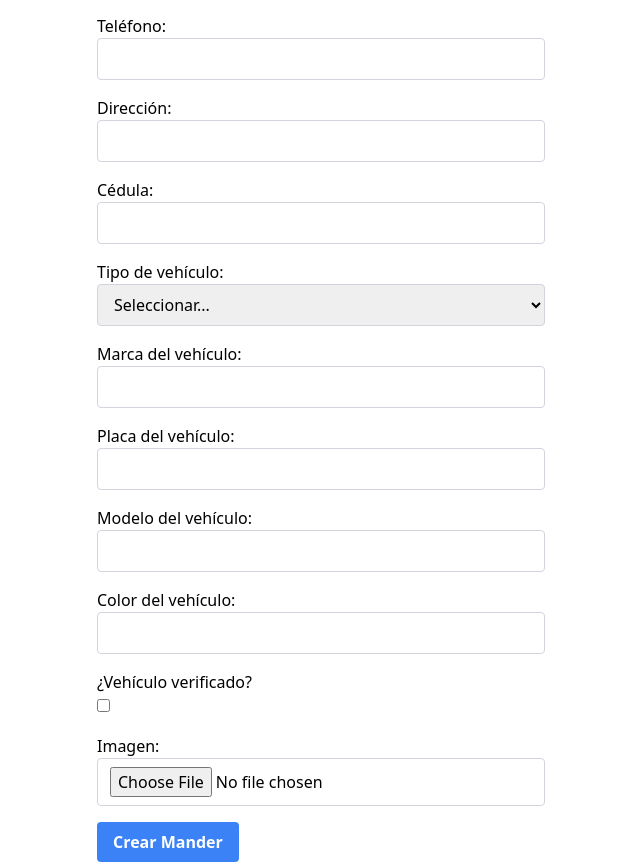
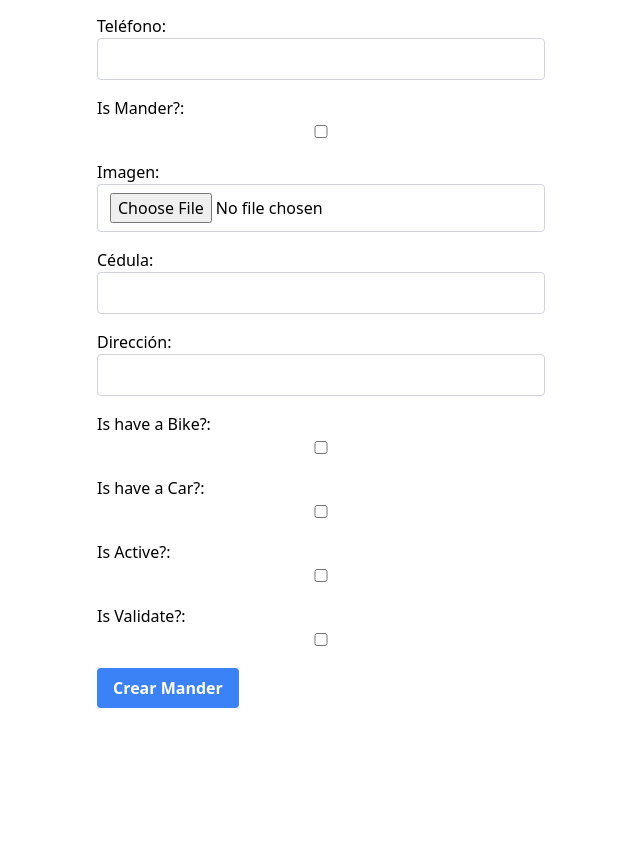
Before and after one commit to criyeurgo91/mandaderoFront, a React (Vite) app: page /Admin in a window 1280 px wide. Shown: the part 366-1228 px from the top of the page, without its empty margins (319-959 px from the left). After the commit the page ends 1074 px from the top, so only its background shows below. Built offline with nearby package versions, Linux system fonts and the light colour scheme.

Commit message:
fomulario mandadero funcional

```diff
--- a/src/Components/Forms/ManderForm.jsx
+++ b/src/Components/Forms/ManderForm.jsx
@@ -8,18 +8,18 @@ const ManderForm = () => {
     name_user: '',
     lastname_user: '',
     phone_user: '',
+    ismander_user:false,
+    image_mander: null,
     address_mander: '',
     cc_mander: '',
+    ishavecar_mander:false,
+    ishavemoto_mander:false,
     isactive_mander: false,
     isvalidate_mander: false,
-    type_vehicle: '',
-    brand_vehicle: '',
-    plate_vehicle: '',
-    model_vehicle: '',
-    color_vehicle: '',
-    isverified_vehicle: false,
-    image_mander: null,
+
   });
+
+  const [message, setMessage]=useState('')
 
   const handleChange = (e) => {
     const { name, value, type, checked } = e.target;
@@ -41,43 +41,57 @@ const ManderForm = () => {
     try {
       const response = await axios.post('http://127.0.0.1:8000/api/account/', {
         email_account: formData.email_account,
-        password_account: formData.password_account
+        password_account: formData.password_account,
+        isadmin_account: formData.isadmin_account,
       });
       const accountId = response.data.id_account;
 
       const userResponse = await axios.post('http://127.0.0.1:8000/api/user/', {
         account_id_account: accountId,
+        image_user: formData.image_user,
         name_user: formData.name_user,
         lastname_user: formData.lastname_user,
-        phone_user: formData.phone_user
+        phone_user: formData.phone_user,
+        ismander_user: formData.ismander_user ? formData.ismander_user : false, // Check si está marcado
       });
       const userId = userResponse.data.id_user;
 
       const manderResponse = await axios.post('http://127.0.0.1:8000/api/mander/', {
         user_id_user: userId,
-        image_mander: formData.image_mander,
-        address_mander: formData.address_mander,
-        cc_mander: formData.cc_mander,
-        isactive_mander: formData.isactive_mander,
-        isvalidate_mander: formData.isvalidate_mander
+      image_mander: formData.image_mander,
+      ishavecar_mander: formData.ishavecar_mander ? formData.ishavecar_mander : false, // Check si está marcado
+      ishavemoto_mander: formData.ishavemoto_mander ? formData.ishavemoto_mander : false, // Check si está marcado
+      address_mander: formData.address_mander,
+      cc_mander: formData.cc_mander,
+      isactive_mander: formData.isactive_mander ? formData.isactive_mander : false, // Check si está marcado
+      isvalidate_mander: formData.isvalidate_mander ? formData.isvalidate_mander : false, // Check si está marcado
       });
       const manderId = manderResponse.data.id_mander;
 
-      const vehicleResponse = await axios.post('http://127.0.0.1:8000/api/vehicle/', {
-        user_id_user: userId,
-        image_vehicle: formData.image_vehicle,
-        brand_vehicle: formData.brand_vehicle,
-        plate_vehicle: formData.plate_vehicle,
-        model_vehicle: formData.model_vehicle,
-        color_vehicle: formData.color_vehicle,
-        type_vehicle: formData.type_vehicle,
-        isverified_vehicle: formData.isverified_vehicle
-      });
+      console.log('Mander, user, account:', manderResponse.data, userResponse.data, response.data);
+      // Manejo de respuesta exitosa
 
-      console.log('Mander, user, account, vehicle created:', manderResponse.data, userResponse.data, response.data, vehicleResponse.data);
-      // Manejo de respuesta exitosa
+      // Limpiar Formulario
+    setFormData({
+      email_account: '',
+      password_account: '',
+      name_user: '',
+      lastname_user: '',
+      phone_user: '',
+      ismander_user: false,
+      image_mander: null,
+      address_mander: '',
+      cc_mander: '',
+      ishavecar_mander: false,
+      ishavemoto_mander: false,
+      isactive_mander: false,
+      isvalidate_mander: false,
+      message: 'Mander created successfully',
+    });
+
+
     } catch (error) {
-      console.error('Error creating Mander, User, Account, Vehicle:', error);
+      console.error('Error creating Mander, User, Account:', error);
       // Manejo de error
     }
   };
@@ -86,6 +100,7 @@ const ManderForm = () => {
     <div className="container mx-auto">
       <h1 className="text-3xl font-bold mb-4 text-center">Crear Mander</h1>
       <form onSubmit={handleSubmit} className="max-w-md mx-auto space-y-4">
+
         {/* Campos para la cuenta */}
         <div>
           <label htmlFor="email_account" className="block">Email:</label>
@@ -110,45 +125,9 @@ const ManderForm = () => {
           <input type="text" id="phone_user" name="phone_user" value={formData.phone_user} onChange={handleChange} className="border border-gray-300 rounded px-3 py-2 w-full" />
         </div>
 
-        {/* Campos para el mandadero */}
         <div>
-          <label htmlFor="address_mander" className="block">Dirección:</label>
-          <input type="text" id="address_mander" name="address_mander" value={formData.address_mander} onChange={handleChange} className="border border-gray-300 rounded px-3 py-2 w-full" />
-        </div>
-        <div>
-          <label htmlFor="cc_mander" className="block">Cédula:</label>
-          <input type="text" id="cc_mander" name="cc_mander" value={formData.cc_mander} onChange={handleChange} className="border border-gray-300 rounded px-3 py-2 w-full" />
-        </div>
-
-        {/* Campos para el vehículo */}
-        <div>
-          <label htmlFor="type_vehicle" className="block">Tipo de vehículo:</label>
-          <select id="type_vehicle" name="type_vehicle" value={formData.type_vehicle} onChange={handleChange} className="border border-gray-300 rounded px-3 py-2 w-full">
-            <option value="">Seleccionar...</option>
-            <option value="car">Carro</option>
-            <option value="bike">Moto</option>
-            <option value="bicycle">Bicicleta</option>
-          </select>
-        </div>
-        <div>
-          <label htmlFor="brand_vehicle" className="block">Marca del vehículo:</label>
-          <input type="text" id="brand_vehicle" name="brand_vehicle" value={formData.brand_vehicle} onChange={handleChange} className="border border-gray-300 rounded px-3 py-2 w-full" />
-        </div>
-        <div>
-          <label htmlFor="plate_vehicle" className="block">Placa del vehículo:</label>
-          <input type="text" id="plate_vehicle" name="plate_vehicle" value={formData.plate_vehicle} onChange={handleChange} className="border border-gray-300 rounded px-3 py-2 w-full" />
-        </div>
-        <div>
-          <label htmlFor="model_vehicle" className="block">Modelo del vehículo:</label>
-          <input type="text" id="model_vehicle" name="model_vehicle" value={formData.model_vehicle} onChange={handleChange} className="border border-gray-300 rounded px-3 py-2 w-full" />
-        </div>
-        <div>
-          <label htmlFor="color_vehicle" className="block">Color del vehículo:</label>
-          <input type="text" id="color_vehicle" name="color_vehicle" value={formData.color_vehicle} onChange={handleChange} className="border border-gray-300 rounded px-3 py-2 w-full" />
-        </div>
-        <div>
-          <label htmlFor="isverified_vehicle" className="block">¿Vehículo verificado?</label>
-          <input type="checkbox" id="isverified_vehicle" name="isverified_vehicle" checked={formData.isverified_vehicle} onChange={handleChange} className="border border-gray-300 rounded px-3 py-2" />
+          <label htmlFor="ismander_user" className="form-checkbox">Is Mander?:</label>
+          <input type="checkbox" name='ismander_user' id='ismander_user' onChange={handleChange} className="border border-gray-300 rounded px-3 py-2 w-full" />
         </div>
 
         {/* Campos para la imagen */}
@@ -157,8 +136,42 @@ const ManderForm = () => {
           <input type="file" id="image_mander" name="image_mander" onChange={handleImageChange} className="border border-gray-300 rounded px-3 py-2 w-full" />
         </div>
 
+        {/* Campos para el mandadero */}
+
+        <div>
+          <label htmlFor="cc_mander" className="block">Cédula:</label>
+          <input type="text" id="cc_mander" name="cc_mander" value={formData.cc_mander} onChange={handleChange} className="border border-gray-300 rounded px-3 py-2 w-full" />
+        </div>
+
+        <div>
+          <label htmlFor="address_mander" className="block">Dirección:</label>
+          <input type="text" id="address_mander" name="address_mander" value={formData.address_mander} onChange={handleChange} className="border border-gray-300 rounded px-3 py-2 w-full" />
+        </div>
+
+
+        <div>
+          <label htmlFor="ishavemoto_mander" className="form-checkbox">Is have a Bike?:</label>
+          <input type="checkbox" name='ishavemoto_mander' id='ishavemoto_mander' onChange={handleChange} className="border border-gray-300 rounded px-3 py-2 w-full" />
+        </div>
+
+        <div>
+          <label htmlFor="ishavecar_mander" className="form-checkbox">Is have a Car?:</label>
+          <input type="checkbox" name='ishavecar_mander' id='ishavecar_mander' onChange={handleChange} className="border border-gray-300 rounded px-3 py-2 w-full" />
+        </div>
+
+        <div>
+          <label htmlFor="isactive_mander" className="form-checkbox">Is Active?:</label>
+          <input type="checkbox" name='isactive_mander' id='isactive_mander' onChange={handleChange} className="border border-gray-300 rounded px-3 py-2 w-full" />
+        </div>
+
+        <div>
+          <label htmlFor="isvalidate_mander" className="form-checkbox">Is Validate?:</label>
+          <input type="checkbox" name='isvalidate_mander' id='isvalidate_mander' onChange={handleChange} className="border border-gray-300 rounded px-3 py-2 w-full" />
+        </div>
+
         <button type="submit" className="bg-blue-500 hover:bg-blue-700 text-white font-bold py-2 px-4 rounded">Crear Mander</button>
       </form>
+      {message && <p className="text-green-500">{message}</p>}
     </div>
   );
 };
```
